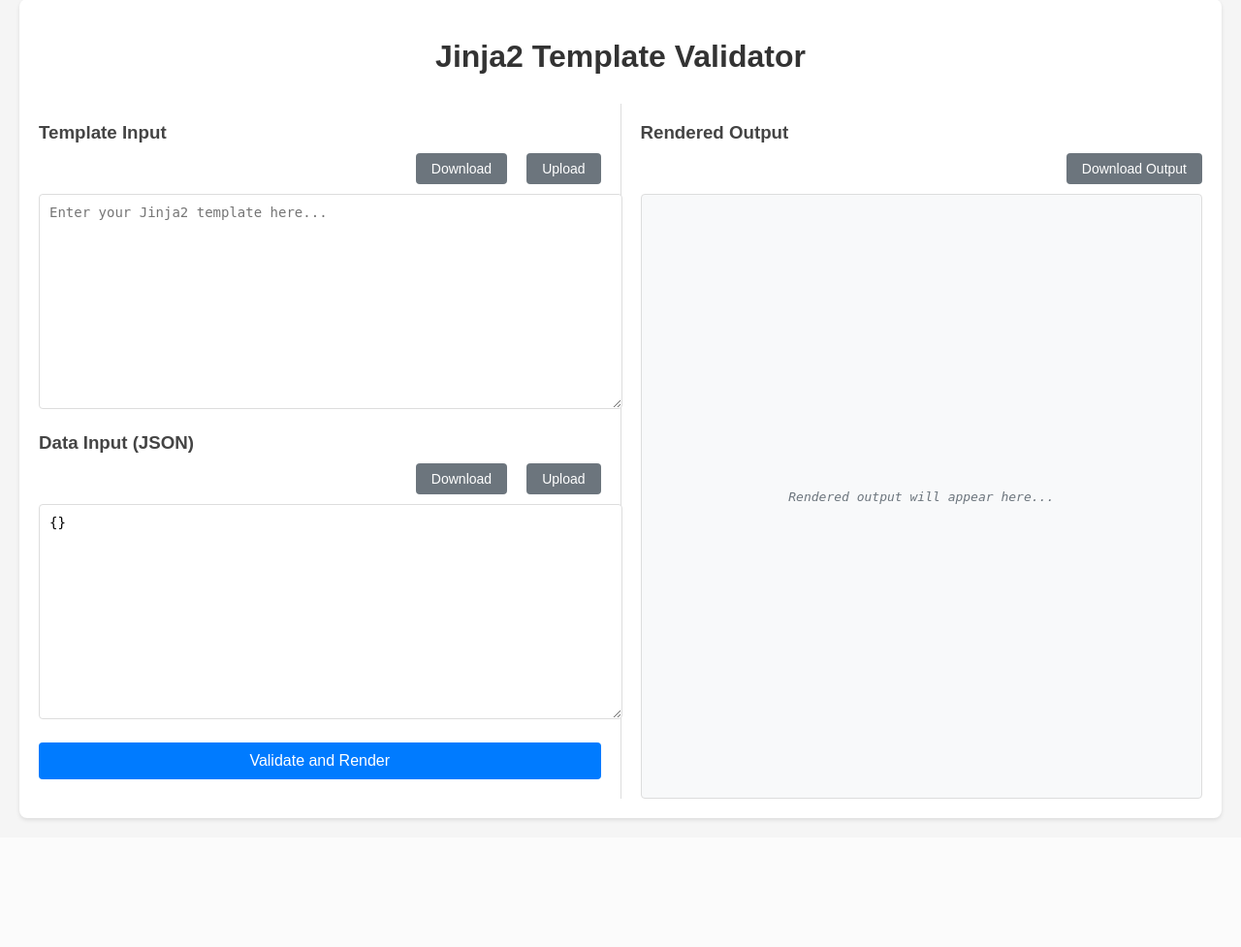
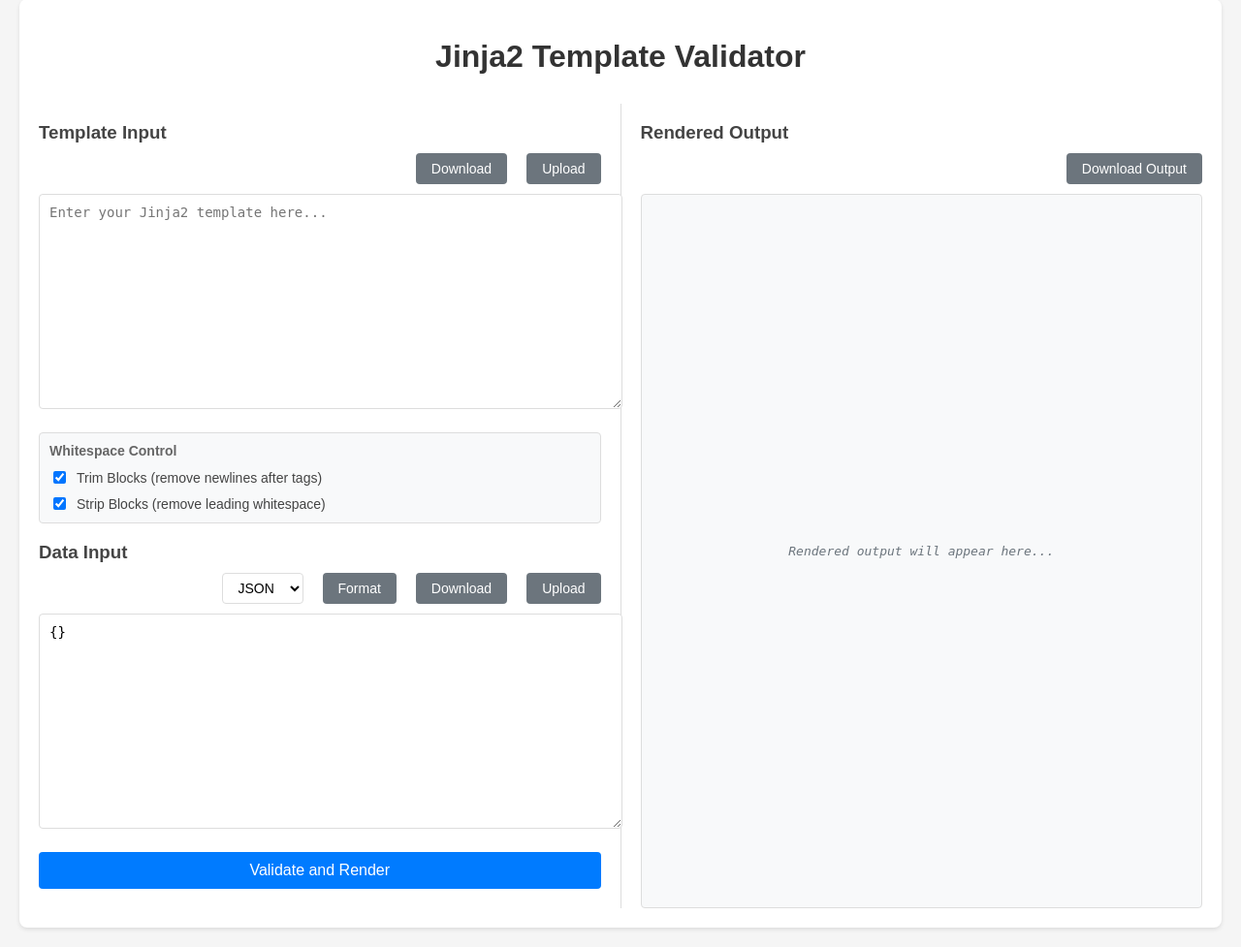
Before and after one commit to kimcharli/jinja2-tester, a Flask app: page / in a window 1280 px wide. Shown: the part 21-998 px from the top of the page at 97% size. Before the commit the page ends 868 px from the top, so only its background shows below. Run offline with Flask 3, Linux system fonts and the light colour scheme; some libraries are stand-ins or nearby versions.

Commit message:
add trim blocks option

```diff
--- a/src/jinja2_tester/app.py
+++ b/src/jinja2_tester/app.py
@@ -20,9 +20,12 @@
 def is_allowed_data_file(filename):
     return os.path.splitext(filename)[1].lower() in ALLOWED_DATA_EXTENSIONS
 
-def validate_template(template_str):
+def validate_template(template_str, trim_blocks=True, lstrip_blocks=True):
     try:
-        env = Environment()
+        env = Environment(
+            trim_blocks=trim_blocks,    # Removes first newline after a block
+            lstrip_blocks=lstrip_blocks # Strips tabs and spaces from the beginning of a line to the start of a block
+        )
         env.parse(template_str)
         return True, "Template syntax is valid"
     except exceptions.TemplateSyntaxError as e:
@@ -30,9 +33,12 @@
     except Exception as e:
         return False, f"Error validating template: {str(e)}"
 
-def render_template_string(template_str, data):
+def render_template_string(template_str, data, trim_blocks=True, lstrip_blocks=True):
     try:
-        env = Environment()
+        env = Environment(
+            trim_blocks=trim_blocks,
+            lstrip_blocks=lstrip_blocks
+        )
         template = env.from_string(template_str)
         return True, template.render(**data)
     except Exception as e:
@@ -122,12 +128,14 @@
 
         if ext in {'.json'}:
             data = json.loads(content)
+            formatted_content = json.dumps(data, indent=2)
         elif ext in {'.yaml', '.yml'}:
             data = yaml.safe_load(content)
+            formatted_content = yaml.dump(data, default_flow_style=False, sort_keys=True)
         else:
             return jsonify({'error': 'Unsupported file format'}), 400
 
-        return jsonify({'data_content': json.dumps(data, indent=2)})
+        return jsonify({'data_content': formatted_content})
     except Exception as e:
         return jsonify({'error': f'Error reading file: {str(e)}'}), 400
 
@@ -136,21 +144,27 @@
     try:
         template_str = request.form.get('template', '')
         data_str = request.form.get('data', '{}')
+        # Get whitespace control preferences, default to True
+        trim_blocks = request.form.get('trim_blocks', 'true').lower() == 'true'
+        lstrip_blocks = request.form.get('lstrip_blocks', 'true').lower() == 'true'
 
-        # Parse the JSON data
+        # Try parsing as JSON first, then YAML
         try:
             data = json.loads(data_str)
-        except json.JSONDecodeError as e:
-            return jsonify({
-                'is_valid': False,
-                'result': f'Invalid JSON data: {str(e)}',
-                'rendered_output': None
-            })
+        except json.JSONDecodeError:
+            try:
+                data = yaml.safe_load(data_str)
+            except yaml.YAMLError as e:
+                return jsonify({
+                    'is_valid': False,
+                    'result': f'Invalid data format: {str(e)}',
+                    'rendered_output': None
+                })
 
-        # Validate and render the template
-        is_valid, result = validate_template(template_str)
+        # Validate and render the template with whitespace control options
+        is_valid, result = validate_template(template_str, trim_blocks, lstrip_blocks)
         if is_valid:
-            success, rendered = render_template_string(template_str, data)
+            success, rendered = render_template_string(template_str, data, trim_blocks, lstrip_blocks)
             if success:
                 return jsonify({
                     'is_valid': True,
--- a/src/jinja2_tester/static/script.js
+++ b/src/jinja2_tester/static/script.js
@@ -1,3 +1,7 @@
+const jsYaml = document.createElement('script');
+jsYaml.src = 'https://cdnjs.cloudflare.com/ajax/libs/js-yaml/4.1.0/js-yaml.min.js';
+document.head.appendChild(jsYaml);
+
 document.addEventListener('DOMContentLoaded', function() {
     const templateInput = document.getElementById('templateInput');
     const dataInput = document.getElementById('dataInput');
@@ -8,6 +12,8 @@
     const dataFile = document.getElementById('dataFile');
     const resultDiv = document.getElementById('resultDiv');
     const outputArea = document.getElementById('outputArea');
+    const dataFormatSelect = document.getElementById('dataFormatSelect');
+    const formatDataBtn = document.getElementById('formatDataBtn');
 
     let debounceTimeout;
 
@@ -19,7 +25,10 @@
 
         const formData = new FormData();
         formData.append('template', templateInput.value);
-        formData.append('data', dataInput.value || '{}');
+        formData.append('data', dataInput.value);
+        // Add whitespace control preferences
+        formData.append('trim_blocks', document.getElementById('trimBlocksToggle').checked);
+        formData.append('lstrip_blocks', document.getElementById('lstripBlocksToggle').checked);
 
         fetch('/render', {
             method: 'POST',
@@ -97,9 +106,90 @@
         }
     });
 
+    // Function to detect data format
+    function detectDataFormat(content) {
+        try {
+            JSON.parse(content);
+            return 'json';
+        } catch (e) {
+            try {
+                jsYaml.load(content);
+                return 'yaml';
+            } catch (e) {
+                return null;
+            }
+        }
+    }
+
+    // Function to format data
+    function formatData(content, format) {
+        try {
+            let data;
+            if (format === 'json') {
+                // If input is YAML, convert to JSON
+                try {
+                    data = JSON.parse(content);
+                } catch {
+                    data = jsYaml.load(content);
+                }
+                return JSON.stringify(data, null, 2);
+            } else {
+                // If input is JSON, convert to YAML
+                try {
+                    data = JSON.parse(content);
+                } catch {
+                    data = jsYaml.load(content);
+                }
+                return jsYaml.dump(data, {
+                    indent: 2,
+                    lineWidth: -1,
+                    noRefs: true,
+                    sortKeys: true
+                });
+            }
+        } catch (e) {
+            throw new Error(`Invalid ${format.toUpperCase()} format: ${e.message}`);
+        }
+    }
+
+    // Format button click handler
+    formatDataBtn.addEventListener('click', function() {
+        const content = dataInput.value.trim();
+        if (!content) {
+            alert('No data to format');
+            return;
+        }
+
+        try {
+            const formattedContent = formatData(content, dataFormatSelect.value);
+            dataInput.value = formattedContent;
+        } catch (e) {
+            alert(e.message);
+        }
+    });
+
+    // Data format change handler
+    dataFormatSelect.addEventListener('change', function() {
+        const content = dataInput.value.trim();
+        if (!content) return;
+
+        try {
+            const formattedContent = formatData(content, this.value);
+            dataInput.value = formattedContent;
+        } catch (e) {
+            alert(`Failed to convert to ${this.value.toUpperCase()}: ${e.message}`);
+            // Revert selection
+            this.value = this.value === 'json' ? 'yaml' : 'json';
+        }
+    });
+
+    // Update file upload handler for data
     dataFile.addEventListener('change', function() {
         const file = this.files[0];
         if (file) {
+            const extension = file.name.toLowerCase().split('.').pop();
+            const format = extension === 'json' ? 'json' : 'yaml';
+
             const formData = new FormData();
             formData.append('data_file', file);
 
@@ -112,14 +202,37 @@
                 if (data.error) {
                     alert(data.error);
                 } else {
+                    dataFormatSelect.value = format;
                     dataInput.value = data.data_content;
-                    updateRenderedOutput(); // Trigger render after loading data
+                    updateRenderedOutput();
                 }
             })
             .catch(error => {
                 console.error('Error:', error);
                 alert('Failed to upload data file');
             });
+        }
+    });
+
+    // Update download data handler
+    document.getElementById('downloadDataBtn').addEventListener('click', function() {
+        let content = dataInput.value;
+        if (content.trim()) {
+            try {
+                const format = dataFormatSelect.value;
+                content = formatData(content, format);
+                const timestamp = new Date().toISOString().replace(/[:.]/g, '-');
+                const extension = format === 'json' ? 'json' : 'yml';
+                downloadFile(
+                    content,
+                    `data-${timestamp}.${extension}`,
+                    format === 'json' ? 'application/json' : 'application/x-yaml'
+                );
+            } catch (e) {
+                alert(`Invalid ${dataFormatSelect.value.toUpperCase()} data: ${e.message}`);
+            }
+        } else {
+            alert('No data content to download');
         }
     });
 
@@ -147,24 +260,6 @@
             downloadFile(content, `template-${timestamp}.j2`);
         } else {
             alert('No template content to download');
-        }
-    });
-
-    // Download data button handler
-    document.getElementById('downloadDataBtn').addEventListener('click', function() {
-        let content = dataInput.value;
-        if (content.trim()) {
-            try {
-                // Try to format JSON if it's valid
-                const jsonData = JSON.parse(content);
-                content = JSON.stringify(jsonData, null, 2);
-                const timestamp = new Date().toISOString().replace(/[:.]/g, '-');
-                downloadFile(content, `data-${timestamp}.json`, 'application/json');
-            } catch (e) {
-                alert('Invalid JSON data');
-            }
-        } else {
-            alert('No data content to download');
         }
     });
 
@@ -204,4 +299,8 @@
         }
     `;
     document.head.appendChild(style);
+
+    // Add event listeners for the checkboxes
+    document.getElementById('trimBlocksToggle').addEventListener('change', debounceInput);
+    document.getElementById('lstripBlocksToggle').addEventListener('change', debounceInput);
 });
--- a/src/jinja2_tester/static/style.css
+++ b/src/jinja2_tester/static/style.css
@@ -159,3 +159,59 @@
         min-height: 300px;
     }
 }
+
+/* Add these to your existing CSS */
+.format-select {
+    padding: 6px 12px;
+    border: 1px solid #ddd;
+    border-radius: 4px;
+    font-size: 14px;
+    background-color: white;
+    cursor: pointer;
+}
+
+.format-select:hover {
+    border-color: #bbb;
+}
+
+.format-select:focus {
+    outline: none;
+    border-color: #007bff;
+    box-shadow: 0 0 0 2px rgba(0,123,255,0.25);
+}
+
+.whitespace-controls {
+    margin: 10px 0;
+    padding: 10px;
+    background-color: #f8f9fa;
+    border: 1px solid #ddd;
+    border-radius: 4px;
+}
+
+.whitespace-controls h4 {
+    margin: 0 0 10px 0;
+    font-size: 14px;
+    color: #666;
+}
+
+.control-options {
+    display: flex;
+    flex-direction: column;
+    gap: 8px;
+}
+
+.checkbox-label {
+    display: flex;
+    align-items: center;
+    gap: 8px;
+    cursor: pointer;
+}
+
+.checkbox-text {
+    font-size: 14px;
+    color: #444;
+}
+
+input[type="checkbox"] {
+    cursor: pointer;
+}
--- a/src/jinja2_tester/templates/index.html
+++ b/src/jinja2_tester/templates/index.html
@@ -21,14 +21,33 @@
                     <textarea id="templateInput" name="template" placeholder="Enter your Jinja2 template here...">{{ template_input }}</textarea>
                 </div>
 
+                <div class="whitespace-controls">
+                    <h4>Whitespace Control</h4>
+                    <div class="control-options">
+                        <label class="checkbox-label">
+                            <input type="checkbox" id="trimBlocksToggle" checked>
+                            <span class="checkbox-text">Trim Blocks (remove newlines after tags)</span>
+                        </label>
+                        <label class="checkbox-label">
+                            <input type="checkbox" id="lstripBlocksToggle" checked>
+                            <span class="checkbox-text">Strip Blocks (remove leading whitespace)</span>
+                        </label>
+                    </div>
+                </div>
+
                 <div class="input-section">
-                    <h3>Data Input (JSON)</h3>
+                    <h3>Data Input</h3>
                     <div class="input-controls">
+                        <select id="dataFormatSelect" class="format-select">
+                            <option value="json">JSON</option>
+                            <option value="yaml">YAML</option>
+                        </select>
+                        <button id="formatDataBtn" class="secondary-button">Format</button>
                         <button id="downloadDataBtn" class="secondary-button">Download</button>
                         <button id="uploadDataBtn" class="secondary-button">Upload</button>
                         <input type="file" id="dataFile" accept=".json,.yaml,.yml" style="display: none;">
                     </div>
-                    <textarea id="dataInput" name="data" placeholder="Enter test data as JSON (e.g., {'name': 'John'})">{{ data_input if data_input else '{}' }}</textarea>
+                    <textarea id="dataInput" name="data" placeholder="Enter data in JSON or YAML format...">{{ data_input if data_input else '{}' }}</textarea>
                 </div>
 
                 <button id="validateBtn" class="primary-button">Validate and Render</button>
```
Also changed, not shown: design.md (+156 -7 lines).
